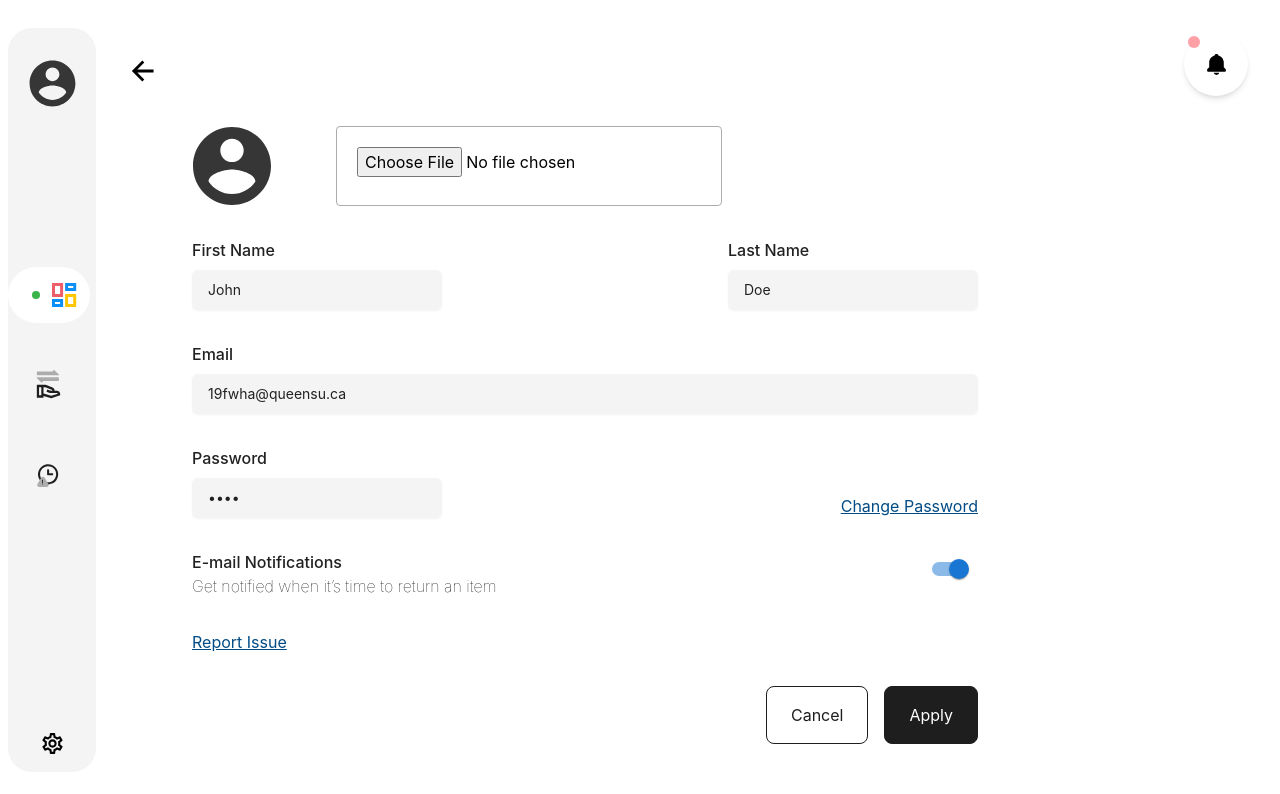
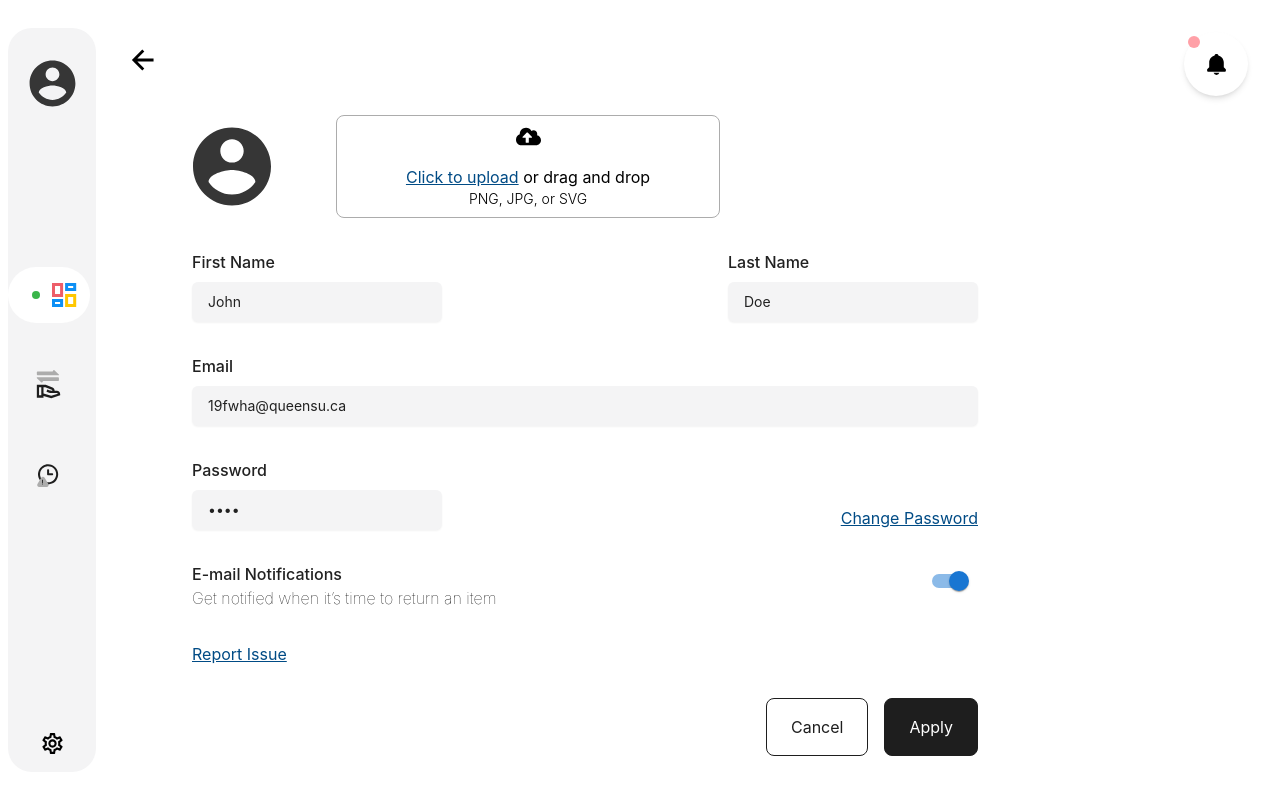
Before and after one commit to queens-psyc-clinic/app, a React (Create React App) app in the folder client/: page /client/settings in a window 1280 px wide. Shown: the top 794 px of the page. Built offline with nearby package versions, Linux system fonts and the light colour scheme.

Commit message:
finished file input

```diff
--- a/client/package.json
+++ b/client/package.json
@@ -21,6 +21,7 @@
     "match-sorter": "^6.3.4",
     "react": "^18.2.0",
     "react-dom": "^18.2.0",
+    "react-dropzone": "^14.2.3",
     "react-icons": "^5.0.1",
     "react-router-dom": "^6.22.0",
     "react-scripts": "5.0.1",
--- /dev/null
+++ b/client/src/components/DropFile.tsx
@@ -0,0 +1,37 @@
+import React, { useState } from "react";
+import { useDropzone } from "react-dropzone";
+import { FaCloudUploadAlt } from "react-icons/fa";
+
+function DropFile() {
+  const { getRootProps, getInputProps, acceptedFiles } = useDropzone({});
+  const file = acceptedFiles.map((file) => <p key={Date.now()}>{file.name}</p>);
+  console.log(acceptedFiles);
+
+  return (
+    <section className="container w-min">
+      <div
+        {...getRootProps({ className: "dropzone" })}
+        className="flex flex-col w-96 px-8 py-2 items-center rounded-lg border border-color-[#acacac]"
+      >
+        <i className="mb-4">
+          <FaCloudUploadAlt size={25} />
+        </i>
+        <input {...getInputProps()} />
+        <p className="">
+          <mark className="bg-white text-blue-200 underline cursor-pointer">
+            Click to upload
+          </mark>{" "}
+          or drag and drop
+        </p>
+        <p className="font-light text-sm">PNG, JPG, or SVG </p>
+      </div>
+      <aside>
+        <p className="whitespace-nowrap	italic overflow-hidden w-80 text-ellipsis text-xs ">
+          {file}
+        </p>
+      </aside>
+    </section>
+  );
+}
+
+export default DropFile;
--- /dev/null
+++ b/client/src/pages/Settings.css
@@ -0,0 +1,9 @@
+#file-upload::file-selector-button {
+  background: none;
+  border: none;
+  text-decoration: underline;
+  color: #004b85;
+  display: block;
+  margin: auto;
+  content: "Click to upload";
+}
--- a/client/src/pages/Settings.tsx
+++ b/client/src/pages/Settings.tsx
@@ -4,6 +4,10 @@ import InputField from "../components/InputField";
 import { Role } from "../models/User";
 import Switch from "@mui/material/Switch";
 import { IoArrowBackSharp } from "react-icons/io5";
+import { FaCloudUploadAlt } from "react-icons/fa";
+import Dropzone from "react-dropzone";
+import "./Settings.css";
+import DropFile from "../components/DropFile";
 
 const Settings = (props: { userRole: Role }) => {
   // Add state management when we connect backend
@@ -15,12 +19,9 @@ const Settings = (props: { userRole: Role }) => {
         </i>
       </Link>
       <div className=" w-full h-full pt-10 pl-16">
-        <section className="flex mb-8 w-full">
+        <section className="flex mb-8 w-[75%]">
           <img className="w-20 mr-16" src={profilePic} />
-          <input
-            type="file"
-            className="border h-20 flex justify-center items-center p-5 rounded"
-          ></input>
+          <DropFile />
         </section>
         <section className="w-[75%] space-y-8">
           <section className="flex justify-between w-full h-full space-x-8 mt-4">
```
Also changed, not shown: 1 other file (tests, documents, lock files or other folders).
